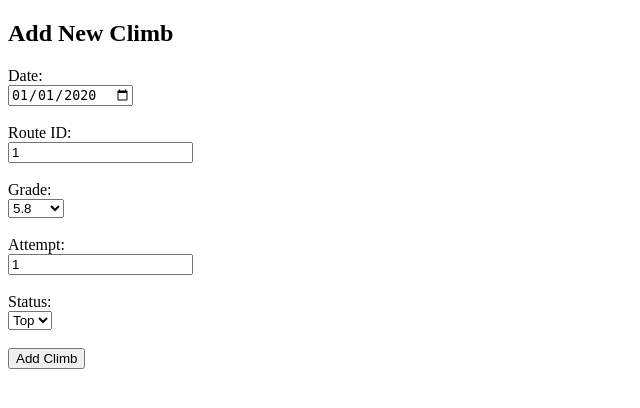
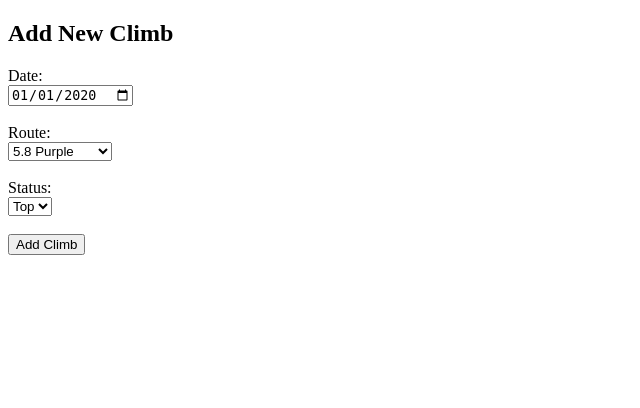
Before and after one commit to Luigian/Climbing_Tracker_Website, a PHP site: page /add.html in a window 1280 px wide. Shown: the top 408 px of the page, without its empty margins (0-640 px from the left). Run offline with PHP 8.4, Linux system fonts and the light colour scheme.

Commit message:
d07: sql route table integration

```diff
--- a/add.html
+++ b/add.html
@@ -13,29 +13,23 @@
 		<label for="_date">Date:</label><br>
 		<input type="date" id="_date" name="_date" value="2020-01-01"><br><br>
 
-		<label for="route_id">Route ID:</label><br>
-		<input type="text" id="route_id" name="route_id" value="1"><br><br>
-
-		<label for="grade">Grade:</label><br>
-		<select id="grade" name="grade">
-			<option value="5.8">5.8</option>
-			<option value="5.9">5.9</option>
-			<option value="5.10a">5.10a</option>
-			<option value="5.10b">5.10b</option>
-			<option value="5.10c">5.10c</option>
-			<option value="5.10d">5.10d</option>
-			<option value="5.11a">5.11a</option>
-			<option value="5.11b">5.11b</option>
-			<option value="5.11c">5.11c</option>
-			<option value="5.11d">5.11d</option>
-			<option value="5.12a">5.12a</option>
-			<option value="5.12b">5.12b</option>
-			<option value="5.12c">5.12c</option>
-			<option value="5.12d">5.12d</option>
+		<label for="route">Route:</label><br>
+		<select id="route" name="route">
+			<option value="10">5.8 Purple</option>
+			<option value="5">5.9 Red</option>
+			<option value="1">5.10a Orange</option>
+			<option value="12">5.10b Yellow</option>
+			<option value="8">5.10c Blue</option>
+			<option value="14">5.10d Blue</option>
+			<option value="4">5.11a Green</option>
+			<option value="7">5.11a Orange</option>
+			<option value="11">5.11a Red</option>
+			<option value="2">5.11b Yellow</option>
+			<option value="3">5.11c Purple</option>
+			<option value="6">5.11d Blue</option>
+			<option value="13">5.11d Green</option>
+			<option value="9">5.12a Green</option>
 		</select><br><br>
-
-		<label for="attempt">Attempt:</label><br>
-		<input type="number" id="attempt" name="attempt" min="1" step="1" value="1"><br><br>
 
 		<label for="status">Status:</label><br>
 		<select id="status" name="status">
--- a/table.php
+++ b/table_l.php
@@ -17,7 +17,8 @@
 		echo "Connection failed";
 	echo '<br>';
 	*/
-	$result = mysqli_query($conn, "SELECT * FROM tb_luis");
+	$user = "tb_luis";
+	$result = mysqli_query($conn, "SELECT * FROM $user");
 	/*
 	if ($result)
 		echo "Selection successfully";
```
Also changed, not shown: add.php (+14 -1 lines), analytics.php (+12 -9 lines), table_j.php (added, +52 -0 lines).
